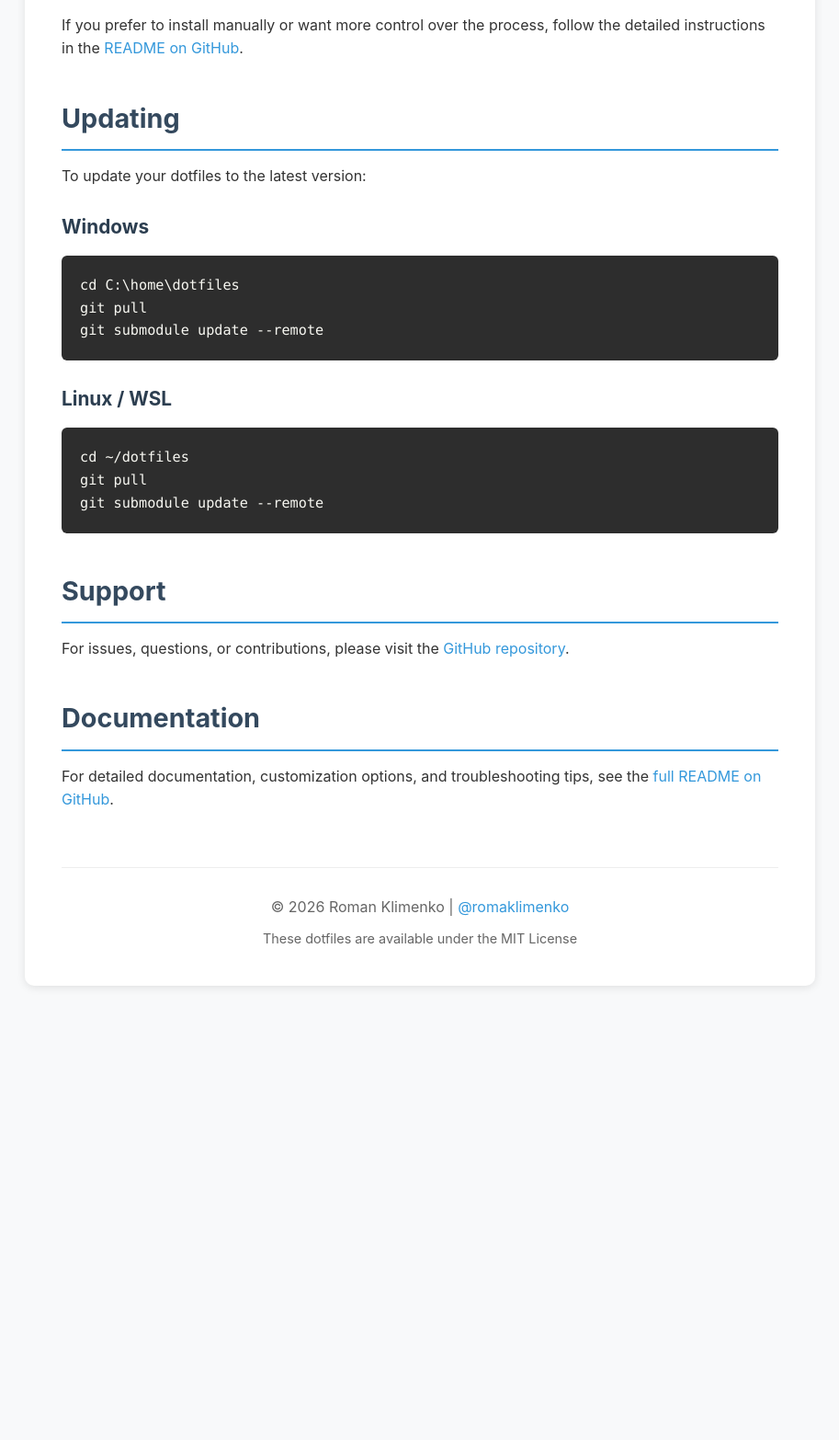
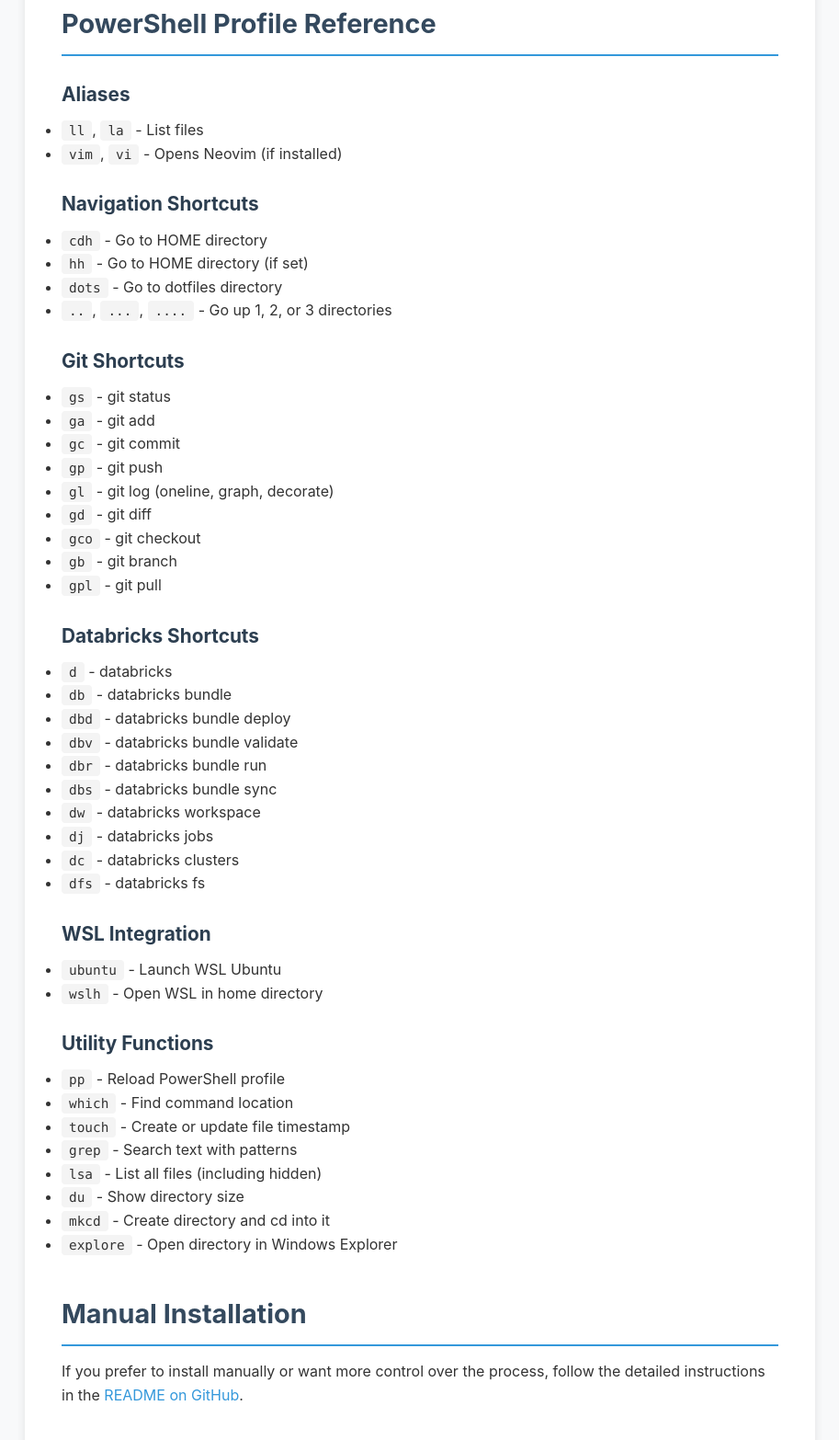
Before and after one commit to romaklimenko/dotfiles, a plain HTML site: page install/index.html in a window 1280 px wide. Shown: the part 1859-3425 px from the top of the page at 92% size, without its empty margins (183-1096 px from the left). Before the commit the page ends 2971 px from the top, so only its background shows below. Drawn offline with Linux system fonts and the light colour scheme.

Commit message:
Add PowerShell reference section to GitHub Pages

```diff
--- a/install/index.html
+++ b/install/index.html
@@ -219,9 +219,11 @@ chmod +x install.sh
                 <h4>PowerShell Profile</h4>
                 <ul>
                     <li>Custom <code>$env:HOME</code></li>
-                    <li>Useful aliases & functions</li>
+                    <li>Navigation shortcuts</li>
                     <li>Git shortcuts</li>
+                    <li>Databricks CLI shortcuts</li>
                     <li>WSL integration</li>
+                    <li>Utility functions</li>
                 </ul>
             </div>
 
@@ -255,6 +257,67 @@ chmod +x install.sh
                 </ul>
             </div>
         </div>
+
+        <h2>PowerShell Profile Reference</h2>
+
+        <h3>Aliases</h3>
+        <ul>
+            <li><code>ll</code>, <code>la</code> - List files</li>
+            <li><code>vim</code>, <code>vi</code> - Opens Neovim (if installed)</li>
+        </ul>
+
+        <h3>Navigation Shortcuts</h3>
+        <ul>
+            <li><code>cdh</code> - Go to HOME directory</li>
+            <li><code>hh</code> - Go to HOME directory (if set)</li>
+            <li><code>dots</code> - Go to dotfiles directory</li>
+            <li><code>..</code>, <code>...</code>, <code>....</code> - Go up 1, 2, or 3 directories</li>
+        </ul>
+
+        <h3>Git Shortcuts</h3>
+        <ul>
+            <li><code>gs</code> - git status</li>
+            <li><code>ga</code> - git add</li>
+            <li><code>gc</code> - git commit</li>
+            <li><code>gp</code> - git push</li>
+            <li><code>gl</code> - git log (oneline, graph, decorate)</li>
+            <li><code>gd</code> - git diff</li>
+            <li><code>gco</code> - git checkout</li>
+            <li><code>gb</code> - git branch</li>
+            <li><code>gpl</code> - git pull</li>
+        </ul>
+
+        <h3>Databricks Shortcuts</h3>
+        <ul>
+            <li><code>d</code> - databricks</li>
+            <li><code>db</code> - databricks bundle</li>
+            <li><code>dbd</code> - databricks bundle deploy</li>
+            <li><code>dbv</code> - databricks bundle validate</li>
+            <li><code>dbr</code> - databricks bundle run</li>
+            <li><code>dbs</code> - databricks bundle sync</li>
+            <li><code>dw</code> - databricks workspace</li>
+            <li><code>dj</code> - databricks jobs</li>
+            <li><code>dc</code> - databricks clusters</li>
+            <li><code>dfs</code> - databricks fs</li>
+        </ul>
+
+        <h3>WSL Integration</h3>
+        <ul>
+            <li><code>ubuntu</code> - Launch WSL Ubuntu</li>
+            <li><code>wslh</code> - Open WSL in home directory</li>
+        </ul>
+
+        <h3>Utility Functions</h3>
+        <ul>
+            <li><code>pp</code> - Reload PowerShell profile</li>
+            <li><code>which</code> - Find command location</li>
+            <li><code>touch</code> - Create or update file timestamp</li>
+            <li><code>grep</code> - Search text with patterns</li>
+            <li><code>lsa</code> - List all files (including hidden)</li>
+            <li><code>du</code> - Show directory size</li>
+            <li><code>mkcd</code> - Create directory and cd into it</li>
+            <li><code>explore</code> - Open directory in Windows Explorer</li>
+        </ul>
 
         <h2>Manual Installation</h2>
 
```
